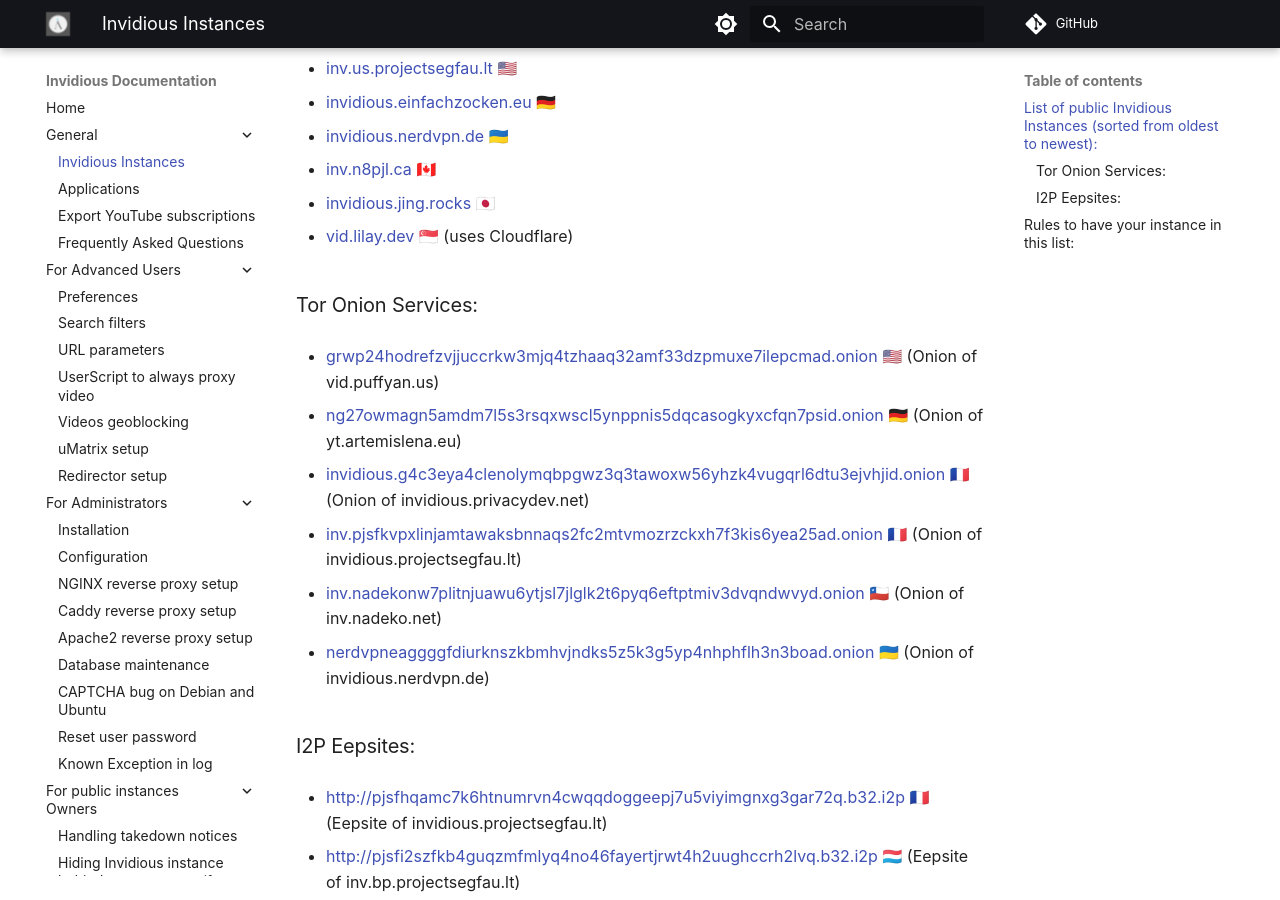
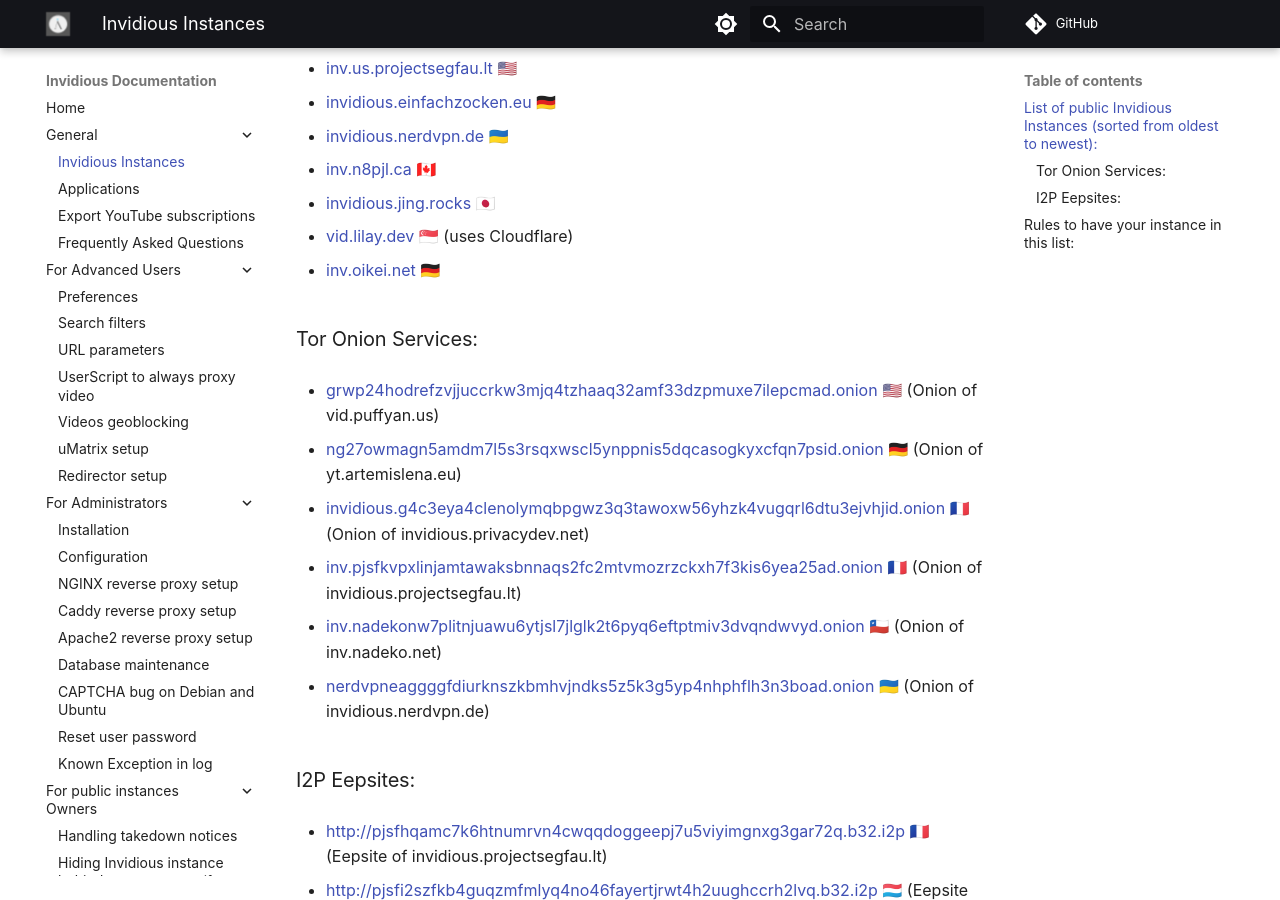
Before and after one commit to iv-org/documentation, an MkDocs documentation site: the page built from docs/instances.md, in a window 1280 px wide and 900 px high, scrolled down 1093 px. Built offline with MkDocs 1.6.1 and Material for MkDocs 9.7.7, drawn with Linux system fonts in a browser that asks for light colours; comment, search, counter and statistics services are not loaded.

Commit message:
Add instance inv.oikei.net
Closes #495

```diff
--- a/docs/instances.md
+++ b/docs/instances.md
@@ -60,6 +60,8 @@
 
 * [vid.lilay.dev](https://vid.lilay.dev) 🇸🇬 (uses Cloudflare)
 
+* [inv.oikei.net](https://inv.oikei.net) 🇩🇪
+
 ### Tor Onion Services:
 
 * [grwp24hodrefzvjjuccrkw3mjq4tzhaaq32amf33dzpmuxe7ilepcmad.onion](http://grwp24hodrefzvjjuccrkw3mjq4tzhaaq32amf33dzpmuxe7ilepcmad.onion) 🇺🇸 (Onion of vid.puffyan.us)
```
